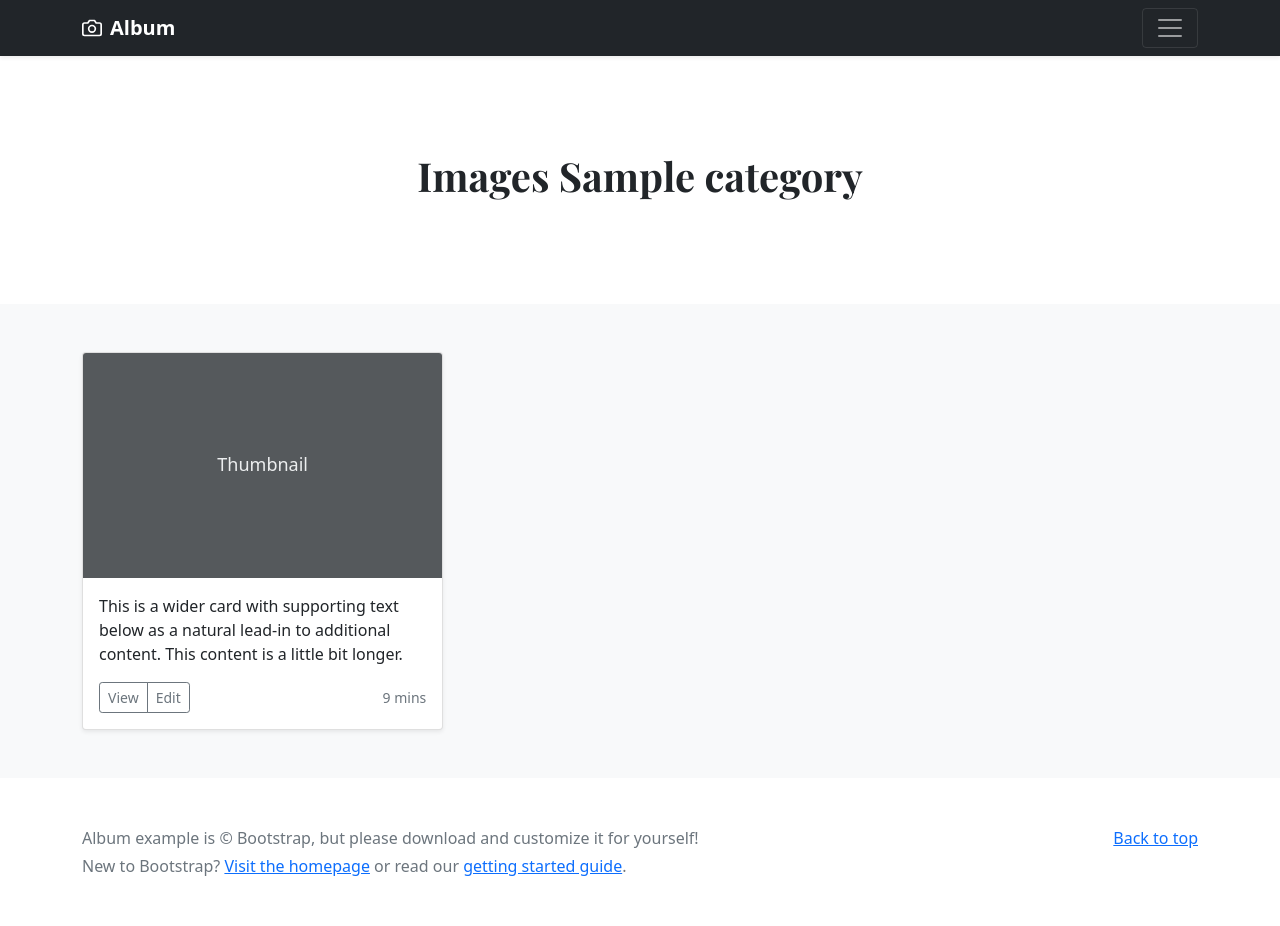
After one commit to bonface221/martin-kargo, a Django app: template personal/templates/main/category.html in a window 1280 px wide. The commit adds this page. Run offline with Django 3.2, Linux system fonts and the light colour scheme; tables that the repository leaves empty hold one stand-in row (values such as "Sample post"); the template is opened without the code that fills it: values that come from a table or form of the project are taken from there, most other values are stand-ins (such as "Sample title", 1, 10 or a date in 2020); some libraries are stand-ins or nearby versions.

Commit message:
added categories UI

```diff
--- a/personal/templates/main/base.html
+++ b/personal/templates/main/base.html
@@ -29,12 +29,16 @@
     }
   </style>
 
-      <!-- Custom styles for this template -->
+
+  <!-- Custom styles for this template -->
   <link href="https://fonts.googleapis.com/css?family=Playfair&#43;Display:700,900&amp;display=swap" rel="stylesheet">
 
-      <!-- Custom styles for this template -->
+  <!-- Custom styles for this template -->
   <link href="{% static 'assets/css/blog.css' %}" rel="stylesheet">
-  <title>DeanKago</title>
+
+  <script src="{% static 'assets/js/bootstrap.bundle.min.js' %}"></script>
+
+  <title>{{title}}</title>
 </head>
 <body>
 
--- /dev/null
+++ b/personal/templates/main/category.html
@@ -0,0 +1,87 @@
+
+{% extends 'main/base.html' %}
+
+{% block content %}
+
+    <title>DeanKa Images</title>
+
+
+  <div class="collapse bg-dark" id="navbarHeader">
+    <div class="container">
+      <div class="row">
+        <div class="col-sm-8 col-md-7 py-4">
+          <h4 class="text-white">About</h4>
+          <p class="text-muted">Add some information about the album below, the author, or any other background context. Make it a few sentences long so folks can pick up some informative tidbits. Then, link them off to some social networking sites or contact information.</p>
+        </div>
+        <div class="col-sm-4 offset-md-1 py-4">
+          <h4 class="text-white">Contact</h4>
+          <ul class="list-unstyled">
+            <li><a href="#" class="text-white">Follow on Twitter</a></li>
+            <li><a href="#" class="text-white">Like on Facebook</a></li>
+            <li><a href="#" class="text-white">Email me</a></li>
+          </ul>
+        </div>
+      </div>
+    </div>
+  </div>
+  <div class="navbar navbar-dark bg-dark shadow-sm">
+    <div class="container">
+      <a href="#" class="navbar-brand d-flex align-items-center">
+        <svg xmlns="http://www.w3.org/2000/svg" width="20" height="20" fill="none" stroke="currentColor" stroke-linecap="round" stroke-linejoin="round" stroke-width="2" aria-hidden="true" class="me-2" viewBox="0 0 24 24"><path d="M23 19a2 2 0 0 1-2 2H3a2 2 0 0 1-2-2V8a2 2 0 0 1 2-2h4l2-3h6l2 3h4a2 2 0 0 1 2 2z"/><circle cx="12" cy="13" r="4"/></svg>
+        <strong>Album</strong>
+      </a>
+      <button class="navbar-toggler" type="button" data-bs-toggle="collapse" data-bs-target="#navbarHeader" aria-controls="navbarHeader" aria-expanded="false" aria-label="Toggle navigation">
+        <span class="navbar-toggler-icon"></span>
+      </button>
+    </div>
+  </div>
+</header>
+
+<main>
+
+  <section class="py-5 text-center container">
+    <div class="row py-lg-5">
+      <div class="col-lg-6 col-md-8 mx-auto">
+        <h1 class="fw-light">Images {{category.title}}</h1>
+      </div>
+    </div>
+  </section>
+
+  <div class="album py-5 bg-light">
+    <div class="container">
+
+      <div class="row row-cols-1 row-cols-sm-2 row-cols-md-3 g-3">
+        <div class="col">
+          <div class="card shadow-sm">
+            <svg class="bd-placeholder-img card-img-top" width="100%" height="225" xmlns="http://www.w3.org/2000/svg" role="img" aria-label="Placeholder: Thumbnail" preserveAspectRatio="xMidYMid slice" focusable="false"><title>Placeholder</title><rect width="100%" height="100%" fill="#55595c"/><text x="50%" y="50%" fill="#eceeef" dy=".3em">Thumbnail</text></svg>
+
+            <div class="card-body">
+              <p class="card-text">This is a wider card with supporting text below as a natural lead-in to additional content. This content is a little bit longer.</p>
+              <div class="d-flex justify-content-between align-items-center">
+                <div class="btn-group">
+                  <button type="button" class="btn btn-sm btn-outline-secondary">View</button>
+                  <button type="button" class="btn btn-sm btn-outline-secondary">Edit</button>
+                </div>
+                <small class="text-muted">9 mins</small>
+              </div>
+            </div>
+          </div>
+        </div>
+      </div>
+    </div>
+  </div>
+
+</main>
+
+<footer class="text-muted py-5">
+  <div class="container">
+    <p class="float-end mb-1">
+      <a href="#">Back to top</a>
+    </p>
+    <p class="mb-1">Album example is &copy; Bootstrap, but please download and customize it for yourself!</p>
+    <p class="mb-0">New to Bootstrap? <a href="/">Visit the homepage</a> or read our <a href="../getting-started/introduction/">getting started guide</a>.</p>
+  </div>
+</footer>
+
+
+{% endblock %}
--- a/personal/templates/main/index.html
+++ b/personal/templates/main/index.html
@@ -24,7 +24,7 @@
     <nav class="nav d-flex justify-content-between">
 
       {% for category in categories %}
-      <a class="p-2 link-secondary" href="#">{{category.name}}</a>
+      <a class="p-2 link-secondary" href="#">{{category.title}}</a>
       {% endfor %}
 
     </nav>
```
